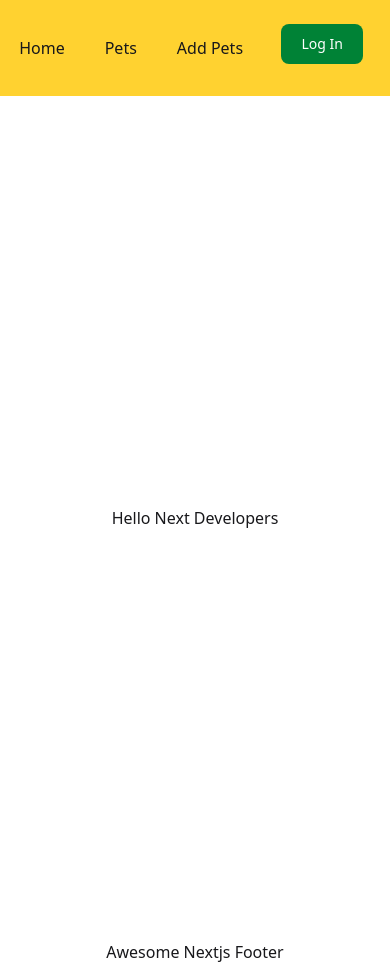
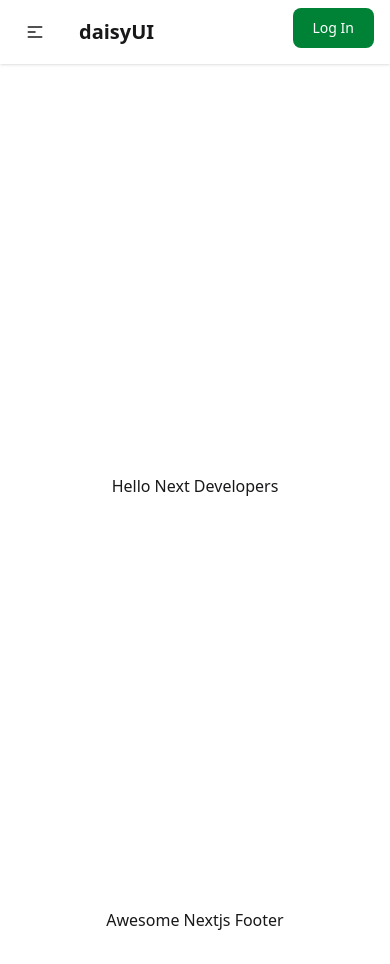
Before and after one commit to ammarShahab/pet-adoption-center-nextjs, a Next.js app: page / in a window 390 px wide. After the commit the page ends 932 px from the top, so only its background shows below. Built offline with nearby package versions, Linux system fonts and the light colour scheme.

Commit message:
created navbar using daisy ui

```diff
--- a/src/app/components/Navbar.jsx
+++ b/src/app/components/Navbar.jsx
@@ -3,8 +3,59 @@ import LoginBTN from "./LoginBTN";
 import Link from "next/link";
 
 const Navbar = () => {
+  const links = (
+    <>
+      <li>
+        <Link href="/">Home</Link>
+      </li>
+      <li>
+        <Link href="/allpets">Pets</Link>
+      </li>
+      <li>
+        <Link href="/addpets">Add Pets</Link>
+      </li>
+    </>
+  );
   return (
-    <nav className="flex justify-around items-center max-w-7xl mx-auto py-6 bg-amber-300">
+    <div className="navbar bg-base-100 shadow-sm">
+      <div className="navbar-start">
+        <div className="dropdown">
+          <div tabIndex={0} role="button" className="btn btn-ghost lg:hidden">
+            <svg
+              xmlns="http://www.w3.org/2000/svg"
+              className="h-5 w-5"
+              fill="none"
+              viewBox="0 0 24 24"
+              stroke="currentColor"
+            >
+              {" "}
+              <path
+                strokeLinecap="round"
+                strokeLinejoin="round"
+                strokeWidth="2"
+                d="M4 6h16M4 12h8m-8 6h16"
+              />{" "}
+            </svg>
+          </div>
+          <ul
+            tabIndex={0}
+            className="menu menu-sm dropdown-content bg-base-100 rounded-box z-1 mt-3 w-52 p-2 shadow"
+          >
+            {links}
+          </ul>
+        </div>
+        <a className="btn btn-ghost text-xl">daisyUI</a>
+      </div>
+      <div className="navbar-center hidden lg:flex">
+        <ul className="menu menu-horizontal px-1">{links}</ul>
+      </div>
+      <div className="navbar-end">
+        <Link href="/login">
+          <LoginBTN></LoginBTN>
+        </Link>
+      </div>
+    </div>
+    /*  <nav className="flex justify-around items-center max-w-7xl mx-auto py-6 bg-amber-300">
       <ul className="flex justify-center items-center gap-10">
         <Link href="/">
           <li>Home</li>
@@ -19,7 +70,7 @@ const Navbar = () => {
       <Link href="/login">
         <LoginBTN></LoginBTN>
       </Link>
-    </nav>
+    </nav> */
   );
 };
 
```
